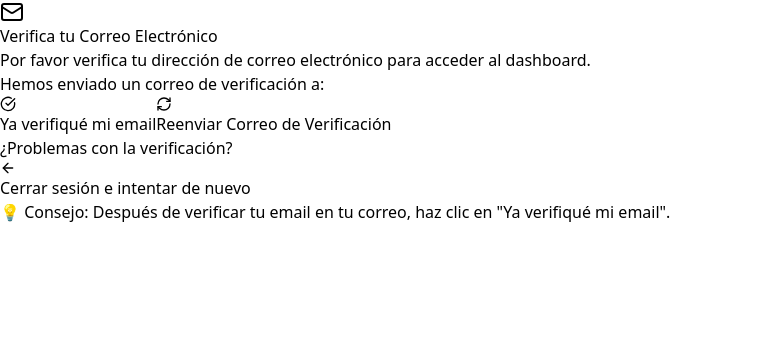
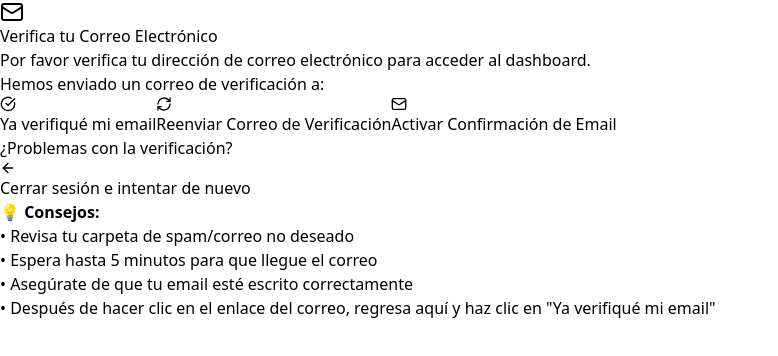
Before and after one commit to Solware-Agency/panelweb, a React (Vite) app: page /email-verification-notice in a window 1280 px wide. Shown: the top 356 px of the page, without its empty margins (0-778 px from the left). Built offline with nearby package versions, Linux system fonts and the light colour scheme; no server answers.

Commit message:
Fix Email Verification Issues

```diff
--- a/src/components/EmailVerificationNotice.tsx
+++ b/src/components/EmailVerificationNotice.tsx
@@ -1,7 +1,7 @@
 import { useState } from 'react'
-import { Mail, RefreshCw, ArrowLeft, CheckCircle } from 'lucide-react'
+import { Mail, RefreshCw, ArrowLeft, CheckCircle, AlertCircle } from 'lucide-react'
 import { useAuth } from '../context/AuthContext'
-import { resendConfirmation, signOut } from '../supabase/auth'
+import { resendConfirmation, triggerEmailConfirmation, signOut } from '../supabase/auth'
 import { useNavigate } from 'react-router-dom'
 
 function EmailVerificationNotice() {
@@ -20,21 +20,52 @@ function EmailVerificationNotice() {
 			setError('')
 			setLoading(true)
 
+			console.log('Resending verification email to:', user.email)
+
 			const { error: resendError } = await resendConfirmation(user.email)
 
 			if (resendError) {
-				if (resendError.message.includes('For security purposes')) {
+				console.error('Resend error:', resendError)
+				if (resendError.message.includes('For security purposes') || resendError.message.includes('rate limit')) {
 					setError('Demasiados intentos. Espera un momento antes de intentar de nuevo.')
+				} else if (resendError.message.includes('already confirmed')) {
+					setMessage('Tu email ya está verificado. Intenta iniciar sesión.')
 				} else {
 					setError('Error al enviar el correo de verificación. Inténtalo de nuevo.')
 				}
 				return
 			}
 
-			setMessage('Correo de verificación enviado. Revisa tu bandeja de entrada.')
+			setMessage('Correo de verificación enviado. Revisa tu bandeja de entrada y carpeta de spam.')
 		} catch (err: any) {
 			console.error('Resend verification error:', err)
 			setError('Error al enviar el correo de verificación. Inténtalo de nuevo.')
+		}
+		setLoading(false)
+	}
+
+	const handleTriggerConfirmation = async () => {
+		if (!user?.email) return
+
+		try {
+			setMessage('')
+			setError('')
+			setLoading(true)
+
+			console.log('Triggering email confirmation for:', user.email)
+
+			const { error: triggerError } = await triggerEmailConfirmation(user.email)
+
+			if (triggerError) {
+				console.error('Trigger error:', triggerError)
+				setError('Error al activar la confirmación de email. Inténtalo de nuevo.')
+				return
+			}
+
+			setMessage('Proceso de confirmación activado. Revisa tu correo electrónico.')
+		} catch (err: any) {
+			console.error('Trigger confirmation error:', err)
+			setError('Error al activar la confirmación de email. Inténtalo de nuevo.')
 		}
 		setLoading(false)
 	}
@@ -47,11 +78,18 @@ function EmailVerificationNotice() {
 			setMessage('')
 			setError('')
 
+			console.log('Checking verification status for user:', user.email)
+
 			// Refresh user data to get latest email verification status
 			await refreshUser()
 
+			// Get the latest user data
+			const { data: { user: latestUser } } = await import('../supabase/config').then(m => m.supabase.auth.getUser())
+
+			console.log('Latest user verification status:', latestUser?.email_confirmed_at)
+
 			// Check if email is now verified
-			if (user.email_confirmed_at) {
+			if (latestUser?.email_confirmed_at) {
 				setMessage('¡Email verificado exitosamente! Redirigiendo al dashboard...')
 				setTimeout(() => {
 					navigate('/dashboard')
@@ -93,13 +131,15 @@ function EmailVerificationNotice() {
 					</div>
 
 					{error && (
-						<div className="bg-red-100 border border-red-400 text-red-700 px-4 py-3 rounded mb-4">
+						<div className="bg-red-100 border border-red-400 text-red-700 px-4 py-3 rounded mb-4 flex items-center gap-2">
+							<AlertCircle size={16} />
 							{error}
 						</div>
 					)}
 
 					{message && (
-						<div className="bg-green-100 border border-green-400 text-green-700 px-4 py-3 rounded mb-4">
+						<div className="bg-green-100 border border-green-400 text-green-700 px-4 py-3 rounded mb-4 flex items-center gap-2">
+							<CheckCircle size={16} />
 							{message}
 						</div>
 					)}
@@ -131,6 +171,15 @@ function EmailVerificationNotice() {
 							<RefreshCw size={16} className={loading ? 'animate-spin' : ''} />
 							{loading ? 'Enviando...' : 'Reenviar Correo de Verificación'}
 						</button>
+
+						<button
+							onClick={handleTriggerConfirmation}
+							disabled={loading || checkingVerification}
+							className="w-full bg-blue-500 text-white rounded-md p-2 hover:bg-blue-600 transition-colors disabled:opacity-50 disabled:cursor-not-allowed flex items-center justify-center gap-2"
+						>
+							<Mail size={16} />
+							{loading ? 'Activando...' : 'Activar Confirmación de Email'}
+						</button>
 					</div>
 				</div>
 
@@ -147,8 +196,14 @@ function EmailVerificationNotice() {
 					</button>
 				</div>
 
-				<div className="mt-4 text-xs text-gray-500 text-center">
-					<p>💡 Consejo: Después de verificar tu email en tu correo, haz clic en "Ya verifiqué mi email".</p>
+				<div className="mt-4 text-xs text-gray-500 text-center space-y-2">
+					<p>💡 <strong>Consejos:</strong></p>
+					<ul className="text-left space-y-1">
+						<li>• Revisa tu carpeta de spam/correo no deseado</li>
+						<li>• Espera hasta 5 minutos para que llegue el correo</li>
+						<li>• Asegúrate de que tu email esté escrito correctamente</li>
+						<li>• Después de hacer clic en el enlace del correo, regresa aquí y haz clic en "Ya verifiqué mi email"</li>
+					</ul>
 				</div>
 			</div>
 		</div>
--- a/src/components/RegisterForm.tsx
+++ b/src/components/RegisterForm.tsx
@@ -32,16 +32,21 @@ function RegisterForm() {
 			setMessage('')
 			setLoading(true)
 
+			console.log('Attempting to register user:', email)
+
 			const { user, error: signUpError } = await signUp(email, password)
 
 			if (signUpError) {
+				console.error('Registration error:', signUpError)
 				// Handle Supabase auth errors
 				if (signUpError.message.includes('User already registered')) {
 					setError('Ya existe una cuenta con este correo electrónico.')
 				} else if (signUpError.message.includes('Password should be at least')) {
 					setError('La contraseña es muy débil.')
-				} else if (signUpError.message.includes('Unable to validate email address')) {
+				} else if (signUpError.message.includes('Unable to validate email address') || signUpError.message.includes('Invalid email')) {
 					setError('Correo electrónico inválido.')
+				} else if (signUpError.message.includes('Signup is disabled')) {
+					setError('El registro está temporalmente deshabilitado. Contacta al administrador.')
 				} else {
 					setError('Error al crear la cuenta. Inténtalo de nuevo.')
 				}
@@ -49,12 +54,23 @@ function RegisterForm() {
 			}
 
 			if (user) {
-				setMessage('Cuenta creada exitosamente. Se ha enviado un correo de verificación a tu email.')
+				console.log('User registered successfully:', user.email)
 
-				// Redirect to login after a short delay
-				setTimeout(() => {
-					navigate('/login')
-				}, 3000)
+				if (user.email_confirmed_at) {
+					// User is already confirmed (shouldn't happen with new registrations)
+					setMessage('Cuenta creada y verificada exitosamente. Redirigiendo...')
+					setTimeout(() => {
+						navigate('/dashboard')
+					}, 2000)
+				} else {
+					// User needs to confirm email
+					setMessage('Cuenta creada exitosamente. Se ha enviado un correo de verificación a tu email. Revisa tu bandeja de entrada y carpeta de spam.')
+
+					// Redirect to email verification notice after a short delay
+					setTimeout(() => {
+						navigate('/email-verification-notice')
+					}, 3000)
+				}
 			}
 		} catch (err: any) {
 			console.error('Registration error:', err)
--- a/src/supabase/auth.ts
+++ b/src/supabase/auth.ts
@@ -21,24 +21,31 @@ export const signUp = async (email: string, password: string): Promise<AuthRespo
       email,
       password,
       options: {
-        emailRedirectTo: `${window.location.origin}/dashboard`
+        emailRedirectTo: `${window.location.origin}/dashboard`,
+        data: {
+          email_confirm: true
+        }
       }
     })
 
     if (error) {
+      console.error('Signup error:', error)
       return { user: null, error }
     }
 
     // Create user profile after successful signup
-    if (data.user) {
+    if (data.user && !data.user.email_confirmed_at) {
+      // Only create profile if user was actually created (not if they already exist)
       const role = email === 'juegosgeorge0502@gmail.com' ? 'owner' : 'employee'
 
       const { error: profileError } = await supabase
         .from('profiles')
-        .insert({
+        .upsert({
           id: data.user.id,
           email: data.user.email!,
           role
+        }, {
+          onConflict: 'id'
         })
 
       if (profileError) {
@@ -48,6 +55,7 @@ export const signUp = async (email: string, password: string): Promise<AuthRespo
 
     return { user: data.user, error: null }
   } catch (err) {
+    console.error('Unexpected signup error:', err)
     return {
       user: null,
       error: {
@@ -68,6 +76,7 @@ export const signIn = async (email: string, password: string): Promise<AuthRespo
 
     return { user: data.user, error }
   } catch (err) {
+    console.error('Unexpected signin error:', err)
     return {
       user: null,
       error: {
@@ -84,6 +93,7 @@ export const signOut = async (): Promise<{ error: AuthError | null }> => {
     const { error } = await supabase.auth.signOut()
     return { error }
   } catch (err) {
+    console.error('Unexpected signout error:', err)
     return {
       error: {
         message: 'An unexpected error occurred during signout',
@@ -101,6 +111,7 @@ export const resetPassword = async (email: string): Promise<{ error: AuthError |
     })
     return { error }
   } catch (err) {
+    console.error('Unexpected reset password error:', err)
     return {
       error: {
         message: 'An unexpected error occurred while sending reset email',
@@ -110,9 +121,11 @@ export const resetPassword = async (email: string): Promise<{ error: AuthError |
   }
 }
 
-// Resend email confirmation
+// Resend email confirmation - IMPROVED VERSION
 export const resendConfirmation = async (email: string): Promise<{ error: AuthError | null }> => {
   try {
+    console.log('Attempting to resend confirmation email to:', email)
+
     const { error } = await supabase.auth.resend({
       type: 'signup',
       email,
@@ -120,11 +133,48 @@ export const resendConfirmation = async (email: string): Promise<{ error: AuthEr
         emailRedirectTo: `${window.location.origin}/dashboard`
       }
     })
+
+    if (error) {
+      console.error('Resend confirmation error:', error)
+    } else {
+      console.log('Confirmation email resent successfully')
+    }
+
     return { error }
   } catch (err) {
+    console.error('Unexpected resend confirmation error:', err)
     return {
       error: {
         message: 'An unexpected error occurred while resending confirmation',
+        name: 'UnexpectedError'
+      } as AuthError
+    }
+  }
+}
+
+// Manual email confirmation trigger - NEW FUNCTION
+export const triggerEmailConfirmation = async (email: string): Promise<{ error: AuthError | null }> => {
+  try {
+    console.log('Triggering email confirmation for:', email)
+
+    // First try to resend the signup confirmation
+    const { error: resendError } = await supabase.auth.resend({
+      type: 'signup',
+      email
+    })
+
+    if (resendError) {
+      console.error('Error triggering email confirmation:', resendError)
+      return { error: resendError }
+    }
+
+    console.log('Email confirmation triggered successfully')
+    return { error: null }
+  } catch (err) {
+    console.error('Unexpected error triggering email confirmation:', err)
+    return {
+      error: {
+        message: 'An unexpected error occurred while triggering email confirmation',
         name: 'UnexpectedError'
       } as AuthError
     }
@@ -176,6 +226,7 @@ export const updateUserProfile = async (
 
     return { error: error as AuthError | null }
   } catch (err) {
+    console.error('Unexpected error updating profile:', err)
     return {
       error: {
         message: 'An unexpected error occurred while updating profile',
```
Also changed, not shown: 1 other file (tests, documents, lock files or other folders).
